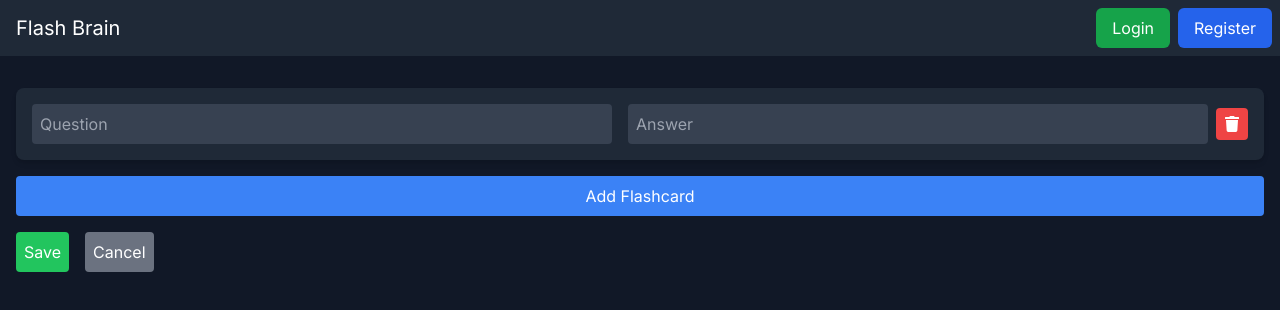
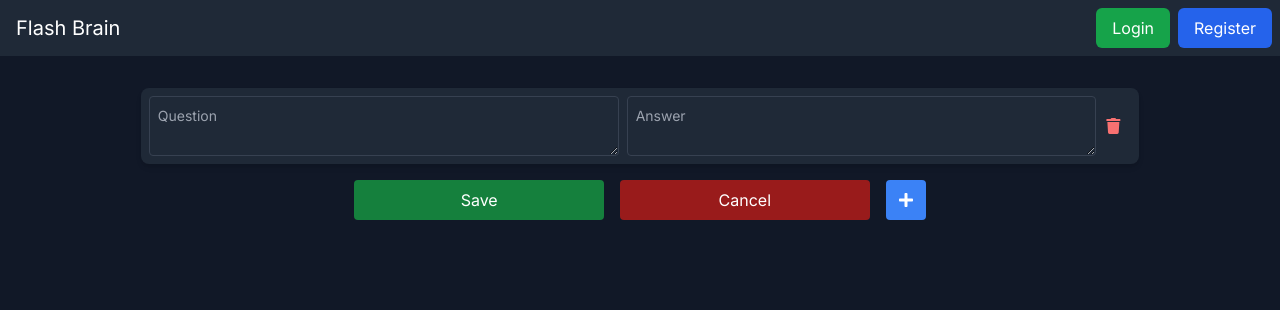
Before and after one commit to aadium/flash-brain, a Next.js app: page /1/edit in a window 1280 px wide. Shown: the top 310 px of the page. Built offline with nearby package versions, Linux system fonts and the light colour scheme; no server answers; sample sign-in values are in the browser's storage.

Commit message:
Updated the edit page UI

```diff
--- a/src/app/[id]/edit/page.tsx
+++ b/src/app/[id]/edit/page.tsx
@@ -1,8 +1,8 @@
 "use client";
 import { useRouter, useParams } from "next/navigation";
-import { useEffect, useState } from "react";
+import React, { useEffect, useState } from "react";
 import Header from "@/app/widgets/header";
-import { FaTrash } from "react-icons/fa";
+import {FaPlus, FaTrash} from "react-icons/fa";
 
 export default function FlashSetPage() {
     const router = useRouter();
@@ -100,36 +100,43 @@ export default function FlashSetPage() {
             <main className="flex-grow p-4">
                 <button onClick={() => router.back()} className="mb-4 bg-gray-800 p-2 rounded">Back</button>
                 <h2 className="text-4xl my-4 text-center">{flashSetName}</h2>
-                <form className="flex flex-col gap-4">
+                <div className="flex justify-center items-center">
+                    <form className="flex flex-col gap-4 w-4/5">
                         {flashCards.map((flashCard, index) => (
-                        <div key={index} className="bg-gray-800 p-4 rounded-lg shadow-md flex justify-between items-center">
-                            <input
-                                type="text"
+                            <div key={index}
+                                 className="bg-gray-800 p-2 rounded-lg shadow-md flex justify-between items-center">
+                            <textarea
                                 placeholder="Question"
                                 value={flashCard.question}
                                 onChange={(e) => handleFlashCardChange(index, "question", e.target.value)}
-                                className="bg-gray-700 p-2 rounded flex-grow mr-2"
+                                className="w-full border border-solid border-gray-700 text-[14px] rounded p-2 bg-gray-800 text-white mr-1"
                                 required
                             />
-                            <input
-                                type="text"
+                                <textarea
                                     placeholder="Answer"
                                     value={flashCard.answer}
                                     onChange={(e) => handleFlashCardChange(index, "answer", e.target.value)}
-                                className="bg-gray-700 p-2 rounded flex-grow ml-2"
+                                    className="w-full border border-solid border-gray-700 text-[14px] rounded p-2 bg-gray-800 text-white ml-1"
                                     required
                                 />
-                            <button type="button" onClick={() => removeFlashCard(index)} className="bg-red-500 hover:bg-red-700 p-2 rounded ml-2">
-                                <FaTrash />
+                                <FaTrash onClick={() => removeFlashCard(index)}
+                                         className='m-2 text-red-400 hover:text-red-600 w-10 transition duration-150 cursor-pointer'/>
+                            </div>
+                        ))}
+                        <div className="flex gap-4 justify-center items-center">
+                            <button type="button" onClick={updateFlashCards}
+                                    className="bg-green-700 w-1/4 hover:bg-green-600 p-2 rounded transition duration-150">Save
+                            </button>
+                            <button type="button" onClick={cancelChanges}
+                                    className="bg-red-800 w-1/4 hover:bg-red-700 p-2 rounded transition duration-150">Cancel
+                            </button>
+                            <button type="button" onClick={addFlashCard}
+                                    className="bg-blue-500 hover:bg-blue-700 w-10 h-10 p-2 rounded flex items-center justify-center transition duration-150">
+                                <FaPlus/>
                             </button>
                         </div>
-                    ))}
-                    <button type="button" onClick={addFlashCard} className="bg-blue-500 hover:bg-blue-700 p-2 rounded">Add Flashcard</button>
-                    <div className="flex gap-4">
-                        <button type="button" onClick={updateFlashCards} className="bg-green-500 hover:bg-green-700 p-2 rounded">Save</button>
-                        <button type="button" onClick={cancelChanges} className="bg-gray-500 hover:bg-gray-700 p-2 rounded">Cancel</button>
+                    </form>
                 </div>
-                </form>
             </main>
         </div>
     );
--- a/src/app/widgets/flashcard.tsx
+++ b/src/app/widgets/flashcard.tsx
@@ -16,7 +16,7 @@ export default function FlashCard({ id, question, answer }: FlashCardProps) {
     return (
         <div
             key={id}
-            className="bg-gray-800 rounded-lg shadow-md transition-all duration-500 cursor-pointer"
+            className="bg-gray-800 rounded-lg shadow-md transition-all duration-500 cursor-pointer border-2 border-gray-700"
             onClick={toggleAns}
         >
             <table className="w-full">
```
Lines whose indentation alone changed are shown as unchanged.
